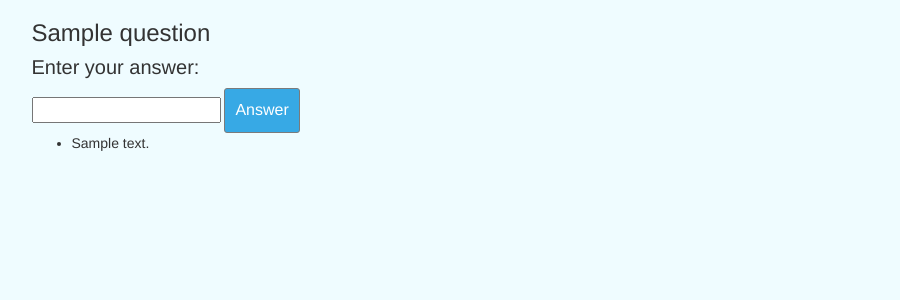
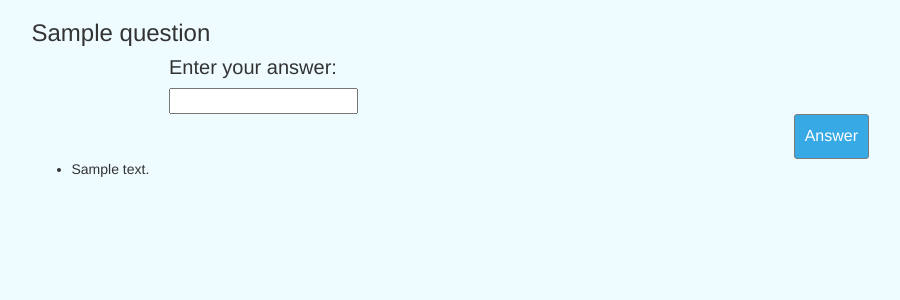
Before and after one commit to saimdsk/qpanda, a Django app: template qpanda/templates/qpanda/askedquestion.html in a window 1280 px wide. Shown: the part 163-463 px from the top of the page, without its empty margins (121-1021 px from the left). Run offline with Django 3.2, Linux system fonts and the light colour scheme; the template is opened without the code that fills it: most values are stand-ins (such as "Sample title", 1, 10 or a date in 2020); form fields are guessed from the names that the template uses; some libraries are stand-ins or nearby versions.

Commit message:
Styling changes, namely answer button is right aligned under the text area.

```diff
--- a/qpanda/static/qpanda.css
+++ b/qpanda/static/qpanda.css
@@ -89,6 +89,15 @@ input.askbar {
         ctrl+f tags: "firefox" "input" "text" "border" "left" "top" "input text shadow" "input text left top border" */
 }
 
+div#answerbox {
+    width: 700px;
+    margin: 0 auto;
+}
+
+div#answerbuttonbox {
+    text-align: right;
+}
+
 input.button {
     padding: 10px 10px 10px 10px;
     vertical-align: middle;
@@ -105,6 +114,11 @@ input.button:hover {
     background-color: #319ad0;
 }
 
+textarea.answerbar {
+    width: inherit;
+    height: 100px;
+}
+
 input#askbutton {
     height: inherit;
     width: 60px;
@@ -115,3 +129,7 @@ input#askbutton {
 input#askbutton:hover {
     background-color: #319ad0;
 }
+
+div#answers {
+
+}
--- a/qpanda/templates/qpanda/askedquestion.html
+++ b/qpanda/templates/qpanda/askedquestion.html
@@ -18,14 +18,17 @@
     <form action="/{{ question_id }}/answer/" method="POST">
         {% csrf_token %}
 
-        <div id="answerarea">
+        <div id="answerbox">
             <h4>Enter your answer:</h4>
             {{ form.answer_text }}
-            <input class="button" type="submit" value="Answer">
+            <div id="answerbuttonbox">
+                <input class="button" id="answerbutton" type="submit" value="Answer">
             </div>
+        </div>
+    </form>
 
     {% if answers %}
-            <div>
+        <div id="answers">
             <ul>
                 {% for a in answers %}
                     <li>{{ a.answer_text }}</li>
@@ -33,6 +36,5 @@
             </ul>
         </div>
     {% endif %}
-    </form>
 
 {% endblock %}
```
Also changed, not shown: qpanda/forms.py (+11 -2 lines). Lines whose indentation alone changed are shown as unchanged.
